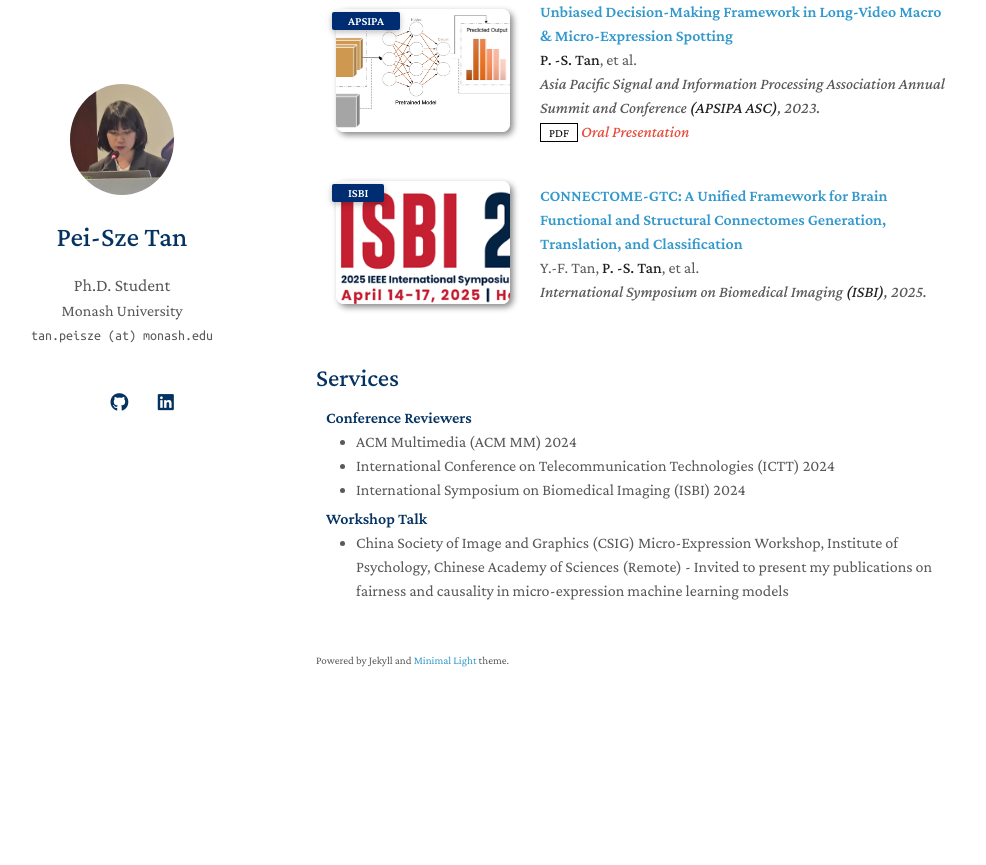
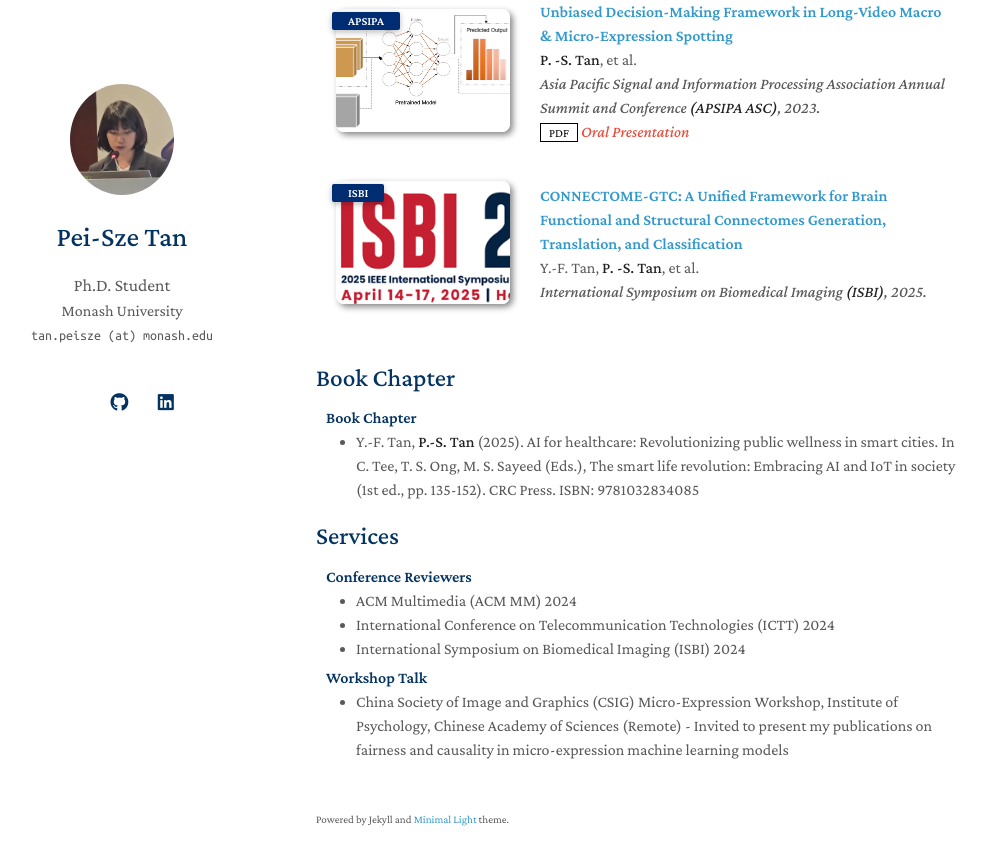
Before and after one commit to noobasuna/tpeisze, a Jekyll site: the page built from index.md, in a window 1280 px wide and 900 px high, scrolled down 867 px. Shown: the top 865 px of the window, without its empty margins (154-1140 px from the left). Built offline with Jekyll 4.4.1, drawn with Linux system fonts in a browser that asks for light colours; a style sheet for code colours, icons or effects is not loaded; our own code applies the rules of GitHub Pages for plain Markdown files; before the commit the page ends 1608 px from its top, so only the background shows below that.

Commit message:
Update services.md

```diff
--- a/_includes/services.md
+++ b/_includes/services.md
@@ -1,3 +1,9 @@
+## Book Chapter
+<h4 style="margin:0 10px 0;">Book Chapter</h4>
+<ul style="margin:0 0 20px;">
+  <li><autocolor>Y.-F. Tan, <strong>P.-S. Tan</strong> (2025). AI for healthcare: Revolutionizing public wellness in smart cities. In C. Tee, T. S. Ong, M. S. Sayeed (Eds.), The smart life revolution: Embracing AI and IoT in society (1st ed., pp. 135-152). CRC Press. ISBN: 9781032834085</autocolor></li>
+</ul>
+
 ## Services
 
 <h4 style="margin:0 10px 0;">Conference Reviewers</h4>
```
